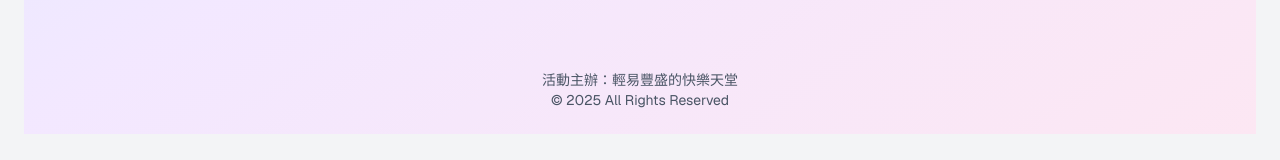
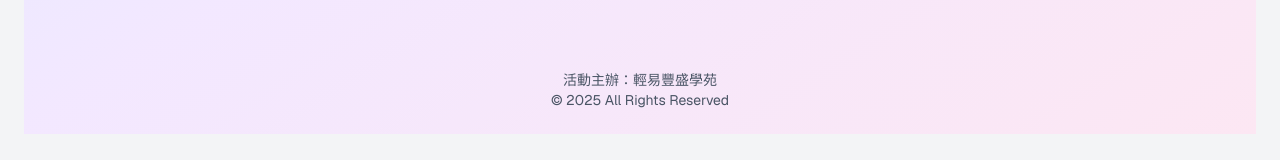
Before and after one commit to easyrichservice-spec/spring-party-lottery, a Next.js app: page / in a window 1280 px wide. Shown: the part 763-923 px from the top of the page. Built offline with nearby package versions, Linux system fonts and the light colour scheme.

Commit message:
fix page

```diff
--- a/app/page.tsx
+++ b/app/page.tsx
@@ -41,7 +41,7 @@ export default function HomePage() {
 
       {/* Footer */}
       <footer className="py-6 text-center text-gray-600 text-sm animate-fadeIn">
-        <p>活動主辦：輕易豐盛的快樂天堂</p>
+        <p>活動主辦：輕易豐盛學苑</p>
         <p>© 2025 All Rights Reserved</p>
       </footer>
     </div>
```
